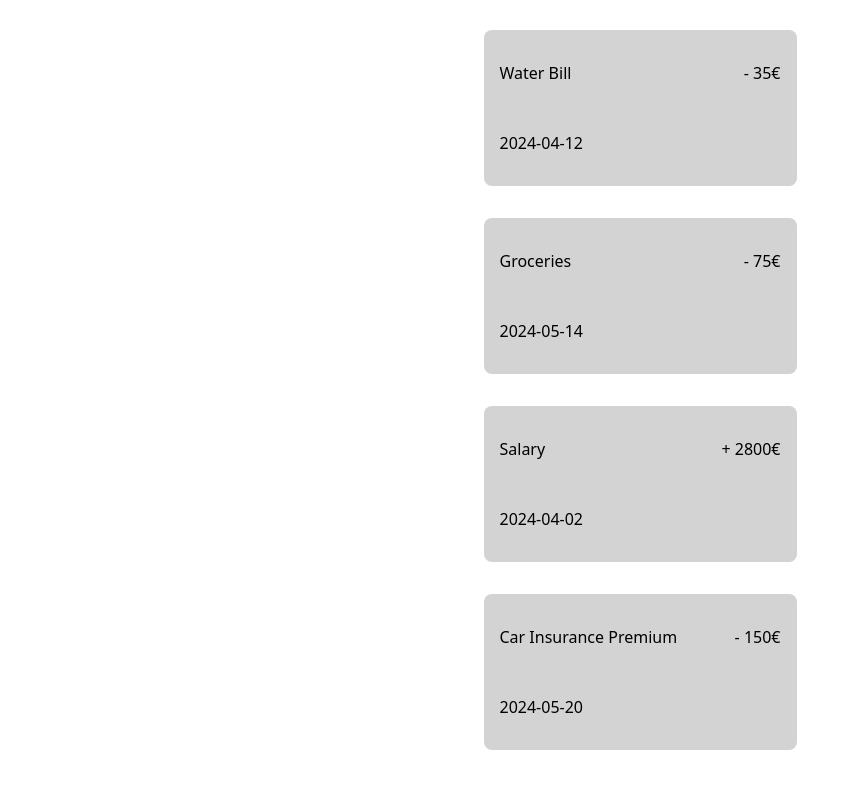
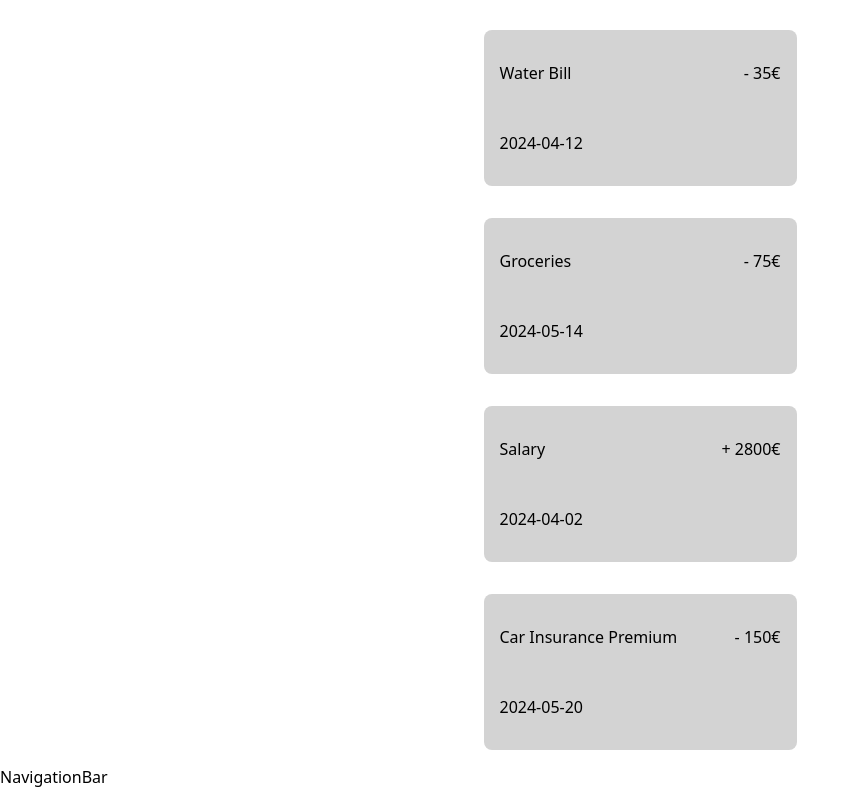
Before and after one commit to benediktbrenk/budget-app, a Next.js app: page / in a window 1280 px wide. Shown: the part 5329-6117 px from the top of the page, without its empty margins (0-859 px from the left). Before the commit the page ends 6095 px from the top, so only its background shows below. Built offline with nearby package versions, Linux system fonts and the light colour scheme.

Commit message:
installed react-icons and placed NavigationBar in the homepage

```diff
--- a/package.json
+++ b/package.json
@@ -16,6 +16,7 @@
     "next": "13.4.8",
     "react": "18.2.0",
     "react-dom": "18.2.0",
+    "react-icons": "^5.2.1",
     "styled-components": "^6.0.2",
     "uid": "^2.0.2"
   },
--- a/pages/index.js
+++ b/pages/index.js
@@ -5,6 +5,7 @@ import Link from "next/link";
 import { styled } from "styled-components";
 import { useState } from "react";
 import { StyledMain } from "@/components/Main/Main.styled";
+import NavigationBar from "@/components/NavigationBar";
 
 const StyledDiv = styled.div`
   padding: 1rem;
@@ -85,6 +86,7 @@ export default function HomePage({ transactions }) {
         </StyledDiv>
         <TransactionList transactions={filteredSearch} />
       </StyledMain>
+      <NavigationBar />
     </>
   );
 }
```
Also changed, not shown: 1 other file (tests, documents, lock files or other folders).
